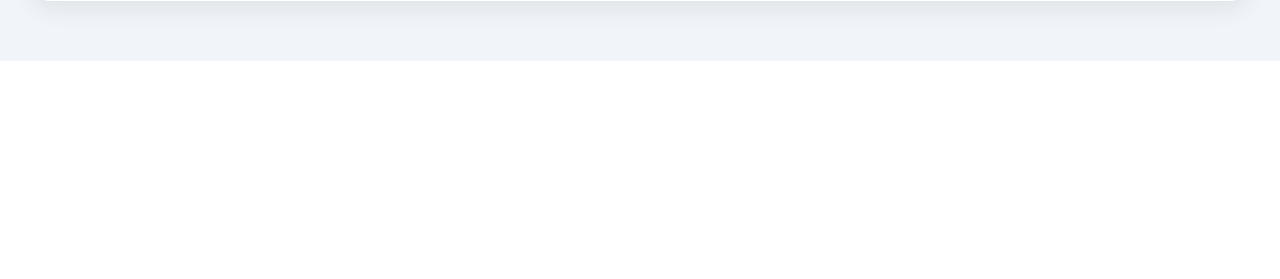
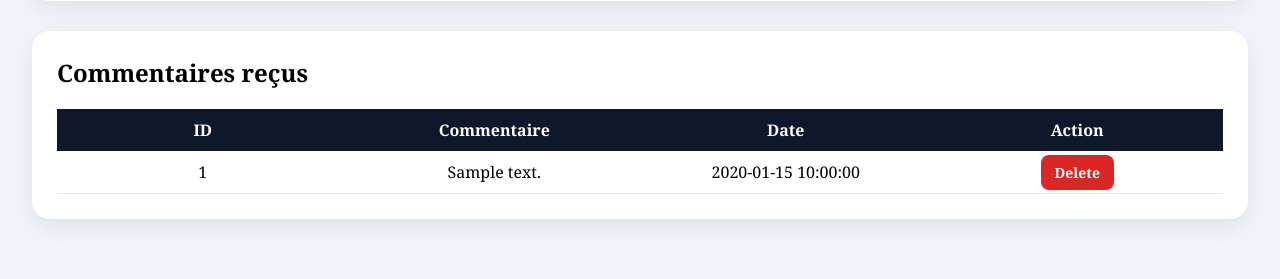
Before and after one commit to El-mavic/Projet_GVAS, a PHP site: page /dashboard.php in a window 1280 px wide. Shown: the part 1604-1883 px from the top of the page. Before the commit the page ends 1665 px from the top, so only its background shows below. Run offline with PHP 8.4, Linux system fonts and the light colour scheme; the visitor is signed in with stand-in values (Sample User, id 1); tables that the repository leaves empty or names only in its code hold one stand-in row (values such as "Sample post").

Commit message:
commentaire

```diff
--- a/SITE_GVAS/Formation.php
+++ b/SITE_GVAS/Formation.php
@@ -36,7 +36,7 @@ if (!isset($_SESSION['visite_' . $page])) {
         </a>
 
         <div class="buttons">
-            <a class="action-button1" href="temoignage.php">En savoir plus</a>
+            <a class="action-button1" href="Gloire/page_publicitaire.php">En savoir plus</a>
             <a class="action-button pro" href="index.php">Inscription</a>
         </div>
 
--- a/SITE_GVAS/Traitement.php
+++ b/SITE_GVAS/Traitement.php
@@ -177,6 +177,35 @@ if (isset($_POST['form_type']) && $_POST['form_type'] === 'inscriptions') {
     header("Location: Succes.php?message=abonnement_ok");
     exit();
 }
+/* =========================
+   FORMULAIRE COMMENTAIRE
+========================= */ elseif (isset($_POST['form_type']) && $_POST['form_type'] === 'commentaire') {
+
+    $message = trim($_POST['envoie'] ?? '');
+
+    if (empty($message)) {
+        header("Location: Succes.php?message=champ_vide");
+        exit();
+    }
+
+    // Vérifier doublon
+    $sqlCheck = "SELECT COUNT(*) FROM commentaires WHERE message = ?";
+    $stmtCheck = $pdo->prepare($sqlCheck);
+    $stmtCheck->execute([$message]);
+
+    if ($stmtCheck->fetchColumn() > 0) {
+        header("Location: Succes.php?message=existe");
+        exit();
+    }
+
+    // Insertion
+    $sql = "INSERT INTO commentaires (message) VALUES (?)";
+    $stmt = $pdo->prepare($sql);
+    $stmt->execute([$message]);
+
+    header("Location: Succes.php?message=commentaire_ok");
+    exit();
+}
 ?>
 
 
--- a/SITE_GVAS/dashboard.php
+++ b/SITE_GVAS/dashboard.php
@@ -15,6 +15,8 @@ $totalFemmes = $pdo->query("SELECT COUNT(*) FROM inscriptions WHERE sexe='Fémin
 $totalTemoignages = $pdo->query("SELECT COUNT(*) FROM temoignages WHERE deleted = 0")->fetchColumn();
 $stmt = $pdo->query("SELECT * FROM abonnements WHERE deleted = 0 ORDER BY date_abonnement DESC");
 $abonnements = $stmt->fetchAll(PDO::FETCH_ASSOC);
+$stmt = $pdo->query("SELECT * FROM commentaires ORDER BY date_envoi DESC");
+$commentaires = $stmt->fetchAll();
 
 
 // Inscriptions par formation
@@ -309,6 +311,33 @@ $pagePlusVisitee = $stmt->fetch(PDO::FETCH_ASSOC);
                 </tbody>
             </table>
         </section>
+        <section class="table-section">
+            <h2>Commentaires reçus</h2>
+
+            <table>
+                <tr>
+                    <th>ID</th>
+                    <th>Commentaire</th>
+                    <th>Date</th>
+                    <th>Action</th>
+                </tr>
+
+                <?php foreach ($commentaires as $commentaire): ?>
+                    <tr>
+                        <td><?= $commentaire['id'] ?></td>
+                        <td><?= htmlspecialchars($commentaire['message']) ?></td>
+                        <td><?= $commentaire['date_envoi'] ?></td>
+                        <td>
+                            <a href="delete.php?id=<?= $commentaire['id'] ?>&type=commentaire"
+                                class="delete-btn"
+                                onclick="return confirm('Supprimer ce commentaire ?')">
+                                Delete
+                            </a>
+                        </td>
+                    </tr>
+                <?php endforeach; ?>
+            </table>
+        </section>
         <script>
             const ctx = document.getElementById('myChart');
 
--- a/SITE_GVAS/delete.php
+++ b/SITE_GVAS/delete.php
@@ -11,7 +11,8 @@ if (isset($_GET['id']) && isset($_GET['type'])) {
         'temoignage' => 'temoignages',
         'inscription' => 'inscriptions',
         'abonnement' => 'abonnements',
-        'contact' => 'utilisateurs'
+        'contact' => 'utilisateurs',
+        'commentaire' => 'commentaires'
     ];
 
     if (array_key_exists($type, $tables)) {
--- a/SITE_GVAS/flow.css
+++ b/SITE_GVAS/flow.css
@@ -11,7 +11,7 @@
     margin: 0;
     padding: 0;
     box-sizing: border-box;
-    font-family: "Roboto Condensed", sans-serif;
+    font-family: Cambria, Cochin, Georgia, Times, 'Times New Roman', serif
 }
 
 html {
--- a/SITE_GVAS/restore.php
+++ b/SITE_GVAS/restore.php
@@ -25,8 +25,12 @@ if ($type == 'inscription') {
     $stmt = $pdo->prepare(
         "UPDATE abonnements SET deleted = 0 WHERE id = ?"
     );
+} elseif ($type == 'commentaire') {
+
+    $stmt = $pdo->prepare(
+        "UPDATE commentaires SET deleted = 0 WHERE id = ?"
+    );
 }
-
 $stmt->execute([$id]);
 
 header("Location: corbeille.php");
--- a/SITE_GVAS/temoignage.php
+++ b/SITE_GVAS/temoignage.php
@@ -33,7 +33,6 @@ if (!isset($_SESSION['visite_' . $page])) {
 </head>
 
 <body class="body">
-
     <header>
         <div class="container">
             <div class="logo">Groupe Vision d'Aigle Services</div>
```
Also changed, not shown: SITE_GVAS/Gloire/page_publicitaire.php (+5 -6 lines), SITE_GVAS/corbeille.php (+49 -4 lines).
